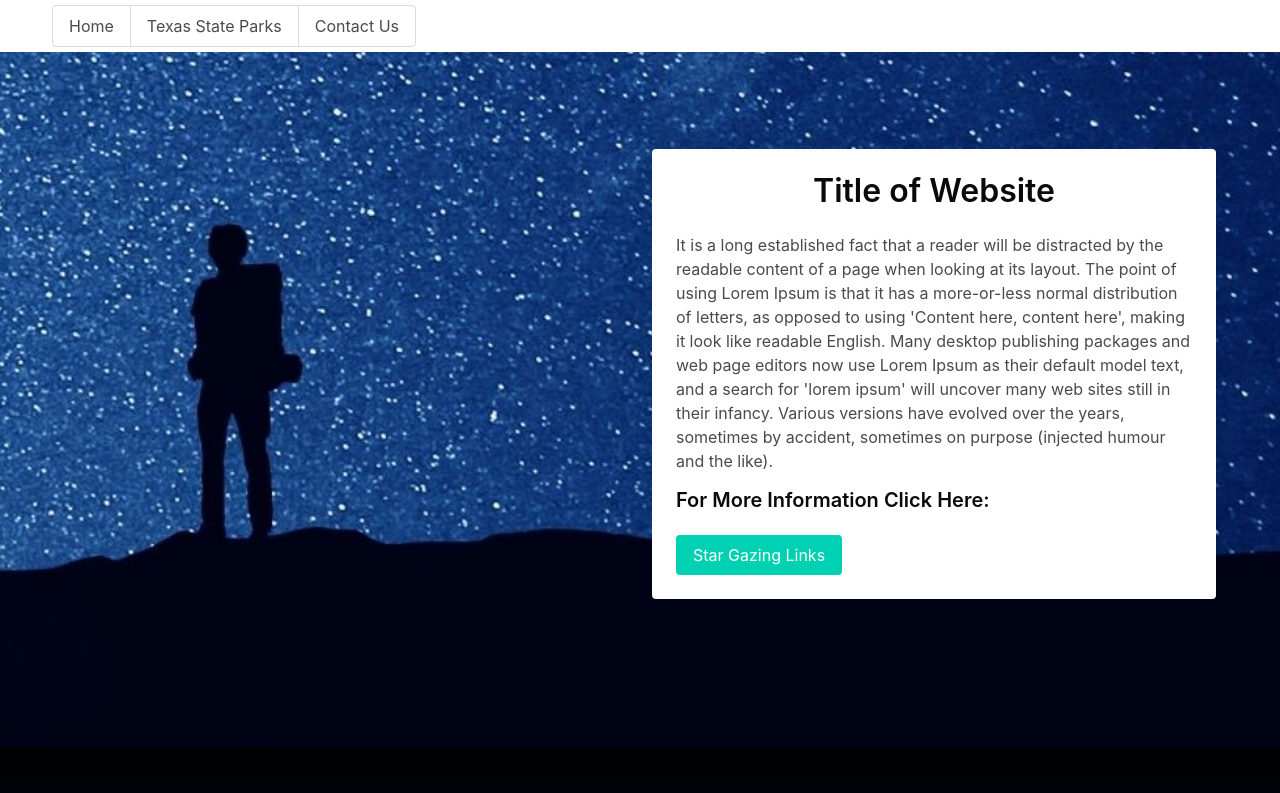
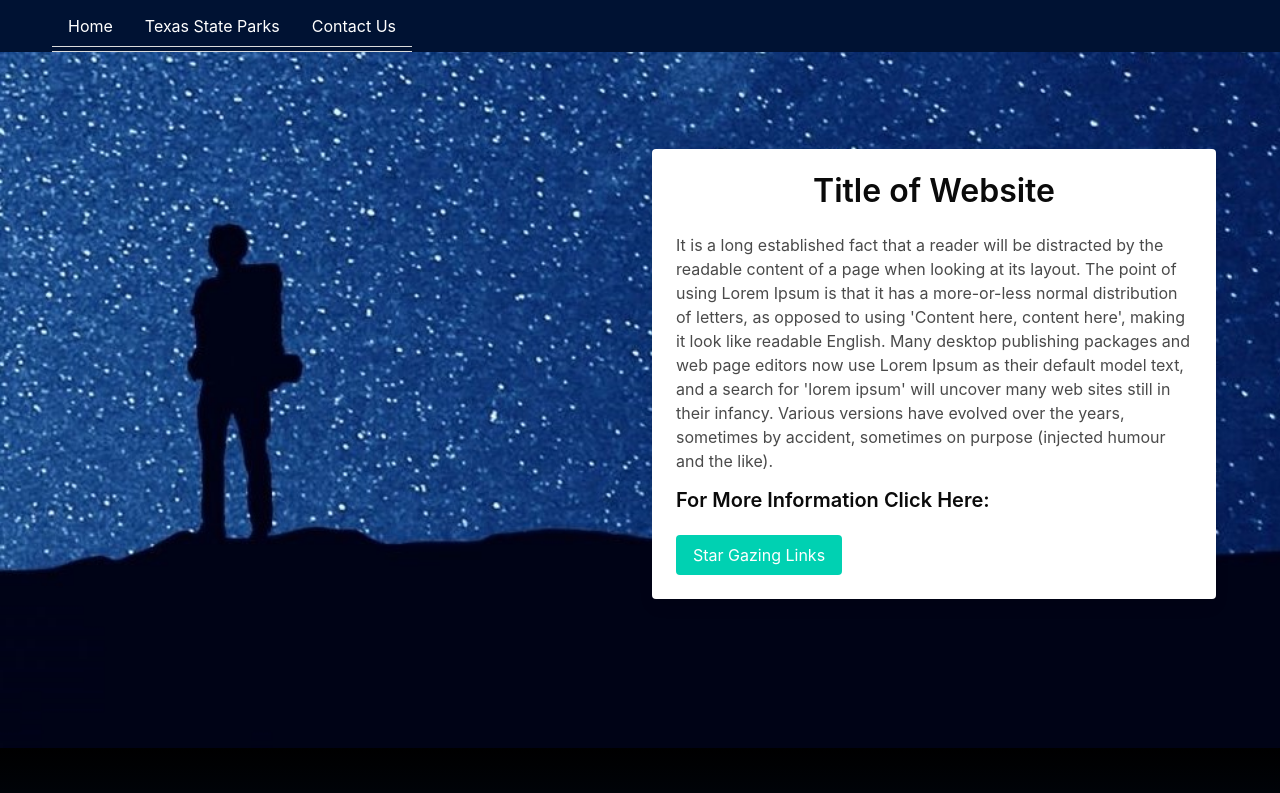
Before and after one commit to rprice000/texas-stargazing, a plain HTML site: page index.html in a window 1280 px wide. Shown: the top 793 px of the page. Drawn offline with nearby package versions, Linux system fonts and the light colour scheme.

Commit message:
more styling on HTML

```diff
--- a/assets/css/style.css
+++ b/assets/css/style.css
@@ -20,3 +20,11 @@ main {
 #parksTitle, #contactTitle {
   color:white;
 }
+
+.navbar,
+.navbar-burger,
+.burger,
+.navbar-menu
+ {
+  background-color: #001233
+}
--- a/index.html
+++ b/index.html
@@ -18,6 +18,7 @@
     <link rel="stylesheet" href="./assets/css/style.css" />
 </head>
 <body>
+
     <nav class="navbar is-fixed-top level">
       <div class="container level-right">
         <div class="navbar-brand">
@@ -30,16 +31,16 @@
 
         <div  class="navbar-menu">
 
-          <div class="tabs is-toggle">
+          <div class="tabs">
             <ul>
               <li>
-                <a href="#home">Home</a>
+                <a href="#home" class="has-text-white">Home</a>
               </li>
               <li>
-                <a href="#texasStateParks">Texas State Parks</a>
+                <a href="#texasStateParks" class="has-text-white">Texas State Parks</a>
               </li>
               <li>
-                <a href="#contactUs">Contact Us</a>
+                <a href="#contactUs" class="has-text-white">Contact Us</a>
               </li>
             </ul>
           </div>
@@ -232,7 +233,7 @@
 <!-- STATE PARK SECTION END -->
 
 <!-- CONTACT US SECTION START -->
-    <section class="section" id="contactUsSection">
+    <section class="section" id="contactUs">
       <div class="container">
         <h1 class="title has-text-centered" id="contactTitle">Contact Us</h1>
         <div class="columns">
```
